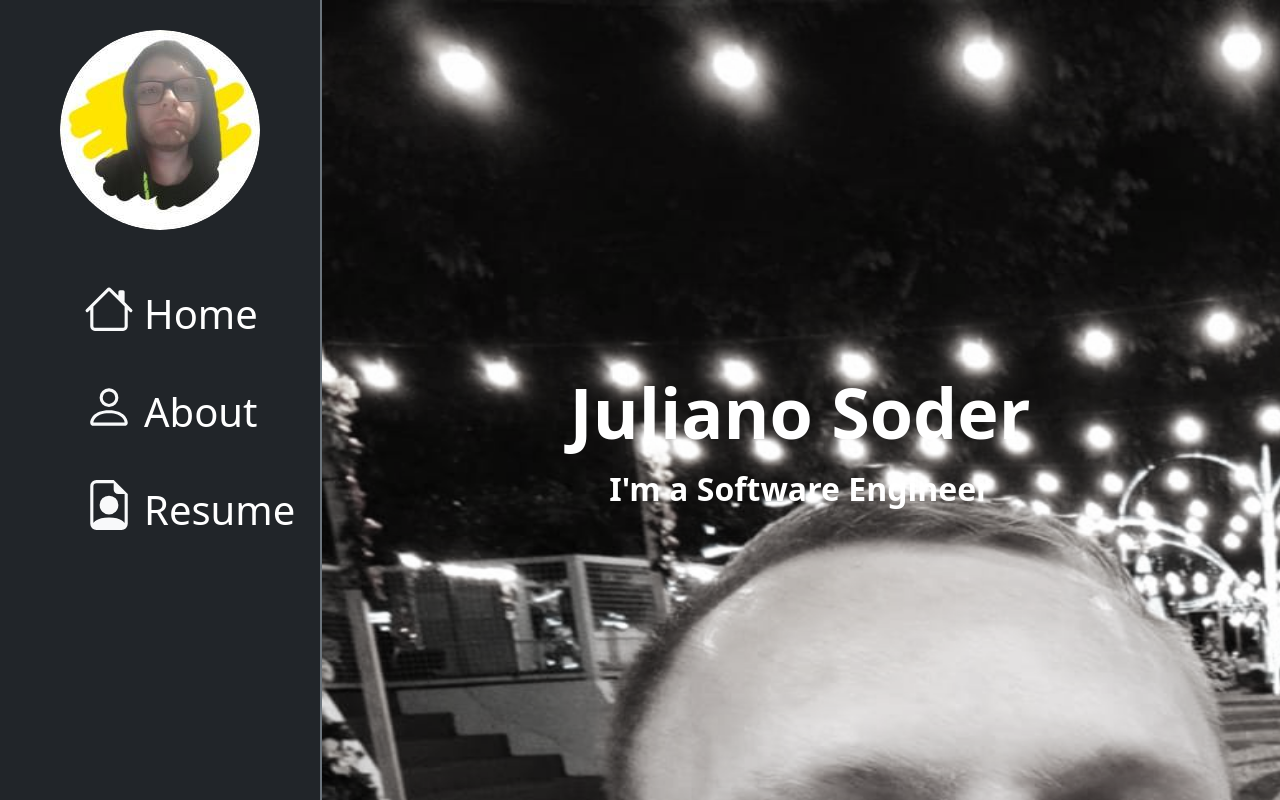
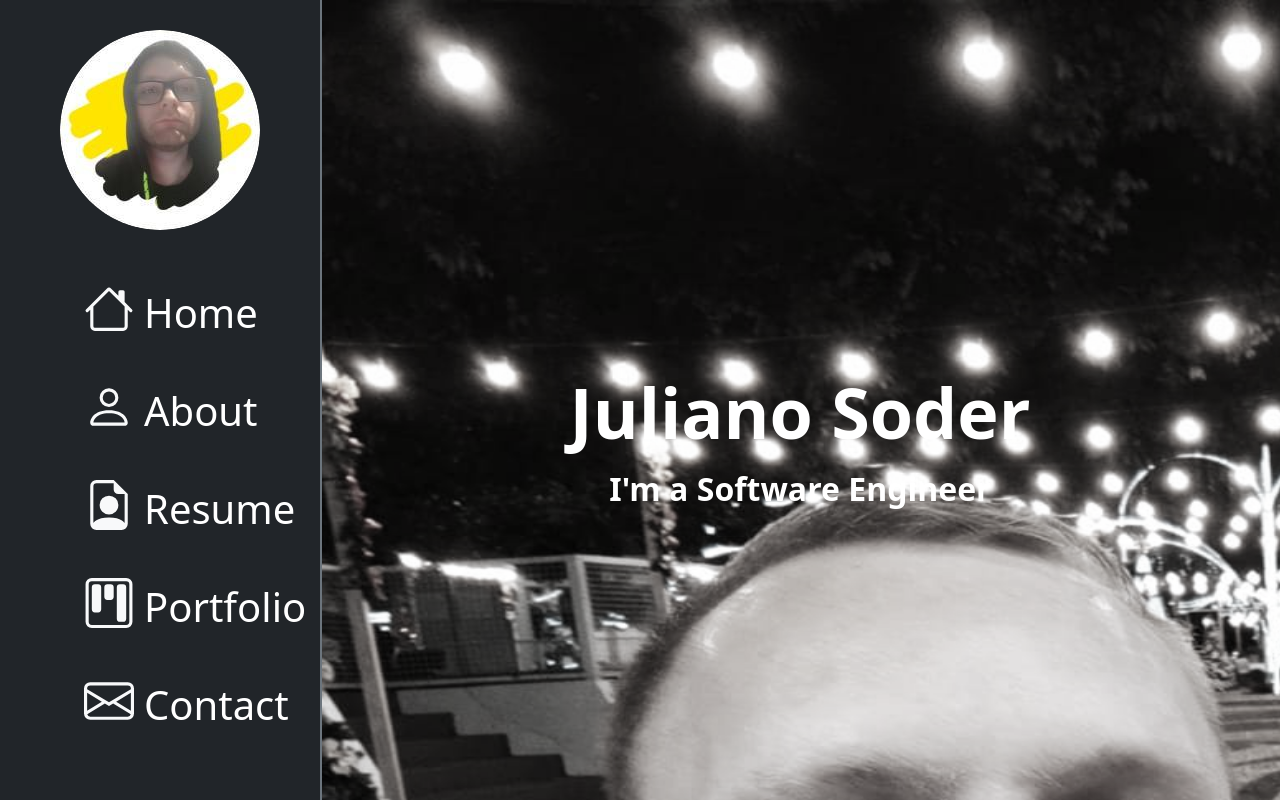
Before and after one commit to SoderJuliano/portfolioManager2.0, an Angular app: page / in a window 1280 px wide. Built offline with nearby package versions, Linux system fonts and the light colour scheme.

Commit message:
starting about component

```diff
--- /dev/null
+++ b/src/app/about/about.component.html
@@ -0,0 +1 @@
+<p>about works!</p>
--- a/src/app/app.component.css
+++ b/src/app/app.component.css
@@ -25,7 +25,7 @@
 
 .span {
   position: absolute;
-  margin-top: 0px;
+  margin-top: -1px;
   margin-left: 10px;
 }
 
--- a/src/app/app.component.html
+++ b/src/app/app.component.html
@@ -3,13 +3,13 @@
     <div class="row vh-100 mh-100">
       <div class="col-3 text-light bg-dark side-bar">
         <div class="circle-img"></div>
-        <div class="col-fluid p-lg-4 position-relative">
-          <svg (click)="goto('home')" xmlns="http://www.w3.org/2000/svg" width="50" height="50" fill="currentColor" class="bi bi-house ms-5" viewBox="0 0 16 16">
+        <div (click)="goto('home')" class="col-fluid p-lg-4 position-relative">
+          <svg xmlns="http://www.w3.org/2000/svg" width="50" height="50" fill="currentColor" class="bi bi-house ms-5" viewBox="0 0 16 16">
             <path d="M8.707 1.5a1 1 0 0 0-1.414 0L.646 8.146a.5.5 0 0 0 .708.708L2 8.207V13.5A1.5 1.5 0 0 0 3.5 15h9a1.5 1.5 0 0 0 1.5-1.5V8.207l.646.647a.5.5 0 0 0 .708-.708L13 5.793V2.5a.5.5 0 0 0-.5-.5h-1a.5.5 0 0 0-.5.5v1.293zM13 7.207V13.5a.5.5 0 0 1-.5.5h-9a.5.5 0 0 1-.5-.5V7.207l5-5z"/>
           </svg>
           <span class="fs-1 text-white span">Home</span>
         </div>
-        <div class="col-fluid p-4 position-relative">
+        <div (click)="goto('about')"  class="col-fluid p-4 position-relative">
           <svg xmlns="http://www.w3.org/2000/svg" width="50" height="50" fill="currentColor" class="bi bi-person ms-5" viewBox="0 0 16 16">
             <path d="M8 8a3 3 0 1 0 0-6 3 3 0 0 0 0 6m2-3a2 2 0 1 1-4 0 2 2 0 0 1 4 0m4 8c0 1-1 1-1 1H3s-1 0-1-1 1-4 6-4 6 3 6 4m-1-.004c-.001-.246-.154-.986-.832-1.664C11.516 10.68 10.289 10 8 10c-2.29 0-3.516.68-4.168 1.332-.678.678-.83 1.418-.832 1.664z"/>
           </svg>
@@ -22,8 +22,21 @@
           </svg>
           <span class="fs-1 text-white span">Resume</span>
         </div>
+        <div class="col-fluid p-4 position-relative">
+          <svg xmlns="http://www.w3.org/2000/svg" width="50" height="50" fill="currentColor" class="bi bi-kanban ms-5" viewBox="0 0 16 16">
+            <path d="M13.5 1a1 1 0 0 1 1 1v12a1 1 0 0 1-1 1h-11a1 1 0 0 1-1-1V2a1 1 0 0 1 1-1zm-11-1a2 2 0 0 0-2 2v12a2 2 0 0 0 2 2h11a2 2 0 0 0 2-2V2a2 2 0 0 0-2-2z"/>
+            <path d="M6.5 3a1 1 0 0 1 1-1h1a1 1 0 0 1 1 1v3a1 1 0 0 1-1 1h-1a1 1 0 0 1-1-1zm-4 0a1 1 0 0 1 1-1h1a1 1 0 0 1 1 1v7a1 1 0 0 1-1 1h-1a1 1 0 0 1-1-1zm8 0a1 1 0 0 1 1-1h1a1 1 0 0 1 1 1v10a1 1 0 0 1-1 1h-1a1 1 0 0 1-1-1z"/>
+          </svg>
+          <span class="fs-1 text-white span">Portfolio</span>
+        </div>
+        <div class="col-fluid p-4 position-relative">
+          <svg xmlns="http://www.w3.org/2000/svg" width="50" height="50" fill="currentColor" class="bi bi-envelope ms-5" viewBox="0 0 16 16">
+            <path d="M0 4a2 2 0 0 1 2-2h12a2 2 0 0 1 2 2v8a2 2 0 0 1-2 2H2a2 2 0 0 1-2-2zm2-1a1 1 0 0 0-1 1v.217l7 4.2 7-4.2V4a1 1 0 0 0-1-1zm13 2.383-4.708 2.825L15 11.105zm-.034 6.876-5.64-3.471L8 9.583l-1.326-.795-5.64 3.47A1 1 0 0 0 2 13h12a1 1 0 0 0 .966-.741M1 11.105l4.708-2.897L1 5.383z"/>
+          </svg>
+          <span class="fs-1 text-white span">Contact</span>
+        </div>
       </div>
-      <div class="col-9 text-center bg-secondary home">
+      <div *ngIf="page == 'home'" class="col-9 text-center bg-secondary home">
         <span style="position: relative; top: 45%; z-index: 10; color: white; font-size: 70px;" class="fw-bolder">Juliano Soder<p class="fs-2 text-center">I'm a Software Engineer</p></span>
         <div class="carousel-inner">
           <div :class="carousel-item" [ngClass]="isActive1">
@@ -37,6 +50,9 @@
           </div>
         </div>
       </div>
+      <div *ngIf="page == 'about'" class="col-9 bg-secondary">
+        <app-about />
+      </div>
     </div>
   </div>
 </main>
--- a/src/app/app.component.ts
+++ b/src/app/app.component.ts
@@ -3,13 +3,14 @@ import { CommonModule } from '@angular/common';
 import { RouterOutlet } from '@angular/router';
 import {timer} from 'rxjs';
 import {take} from 'rxjs/operators';
+import { AboutComponent } from "./about/about.component";
 
 @Component({
-  selector: 'app-root',
-  standalone: true,
-  imports: [CommonModule, RouterOutlet],
-  templateUrl: './app.component.html',
-  styleUrl: './app.component.css'
+    selector: 'app-root',
+    standalone: true,
+    templateUrl: './app.component.html',
+    styleUrl: './app.component.css',
+    imports: [CommonModule, RouterOutlet, AboutComponent]
 })
 export class AppComponent {
   title = 'portfoliomanager2.0';
@@ -63,5 +64,6 @@ export class AppComponent {
 
   goto(page: string){
     this.page = page;
+    alert('page');
   }
 }
```
Also changed, not shown: src/app/about/about.component.ts (added, +12 -0 lines), src/app/about/about.component.css (added), 1 other file (tests, documents, lock files or other folders).
